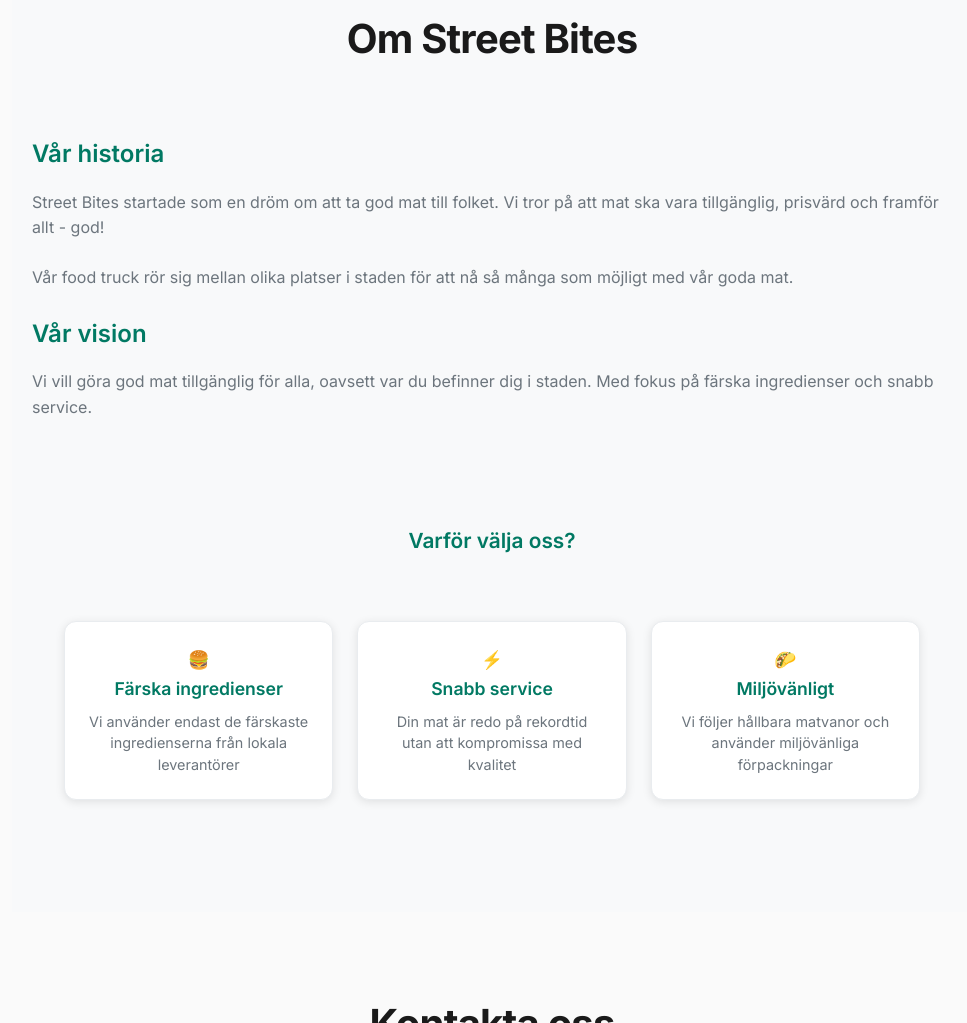
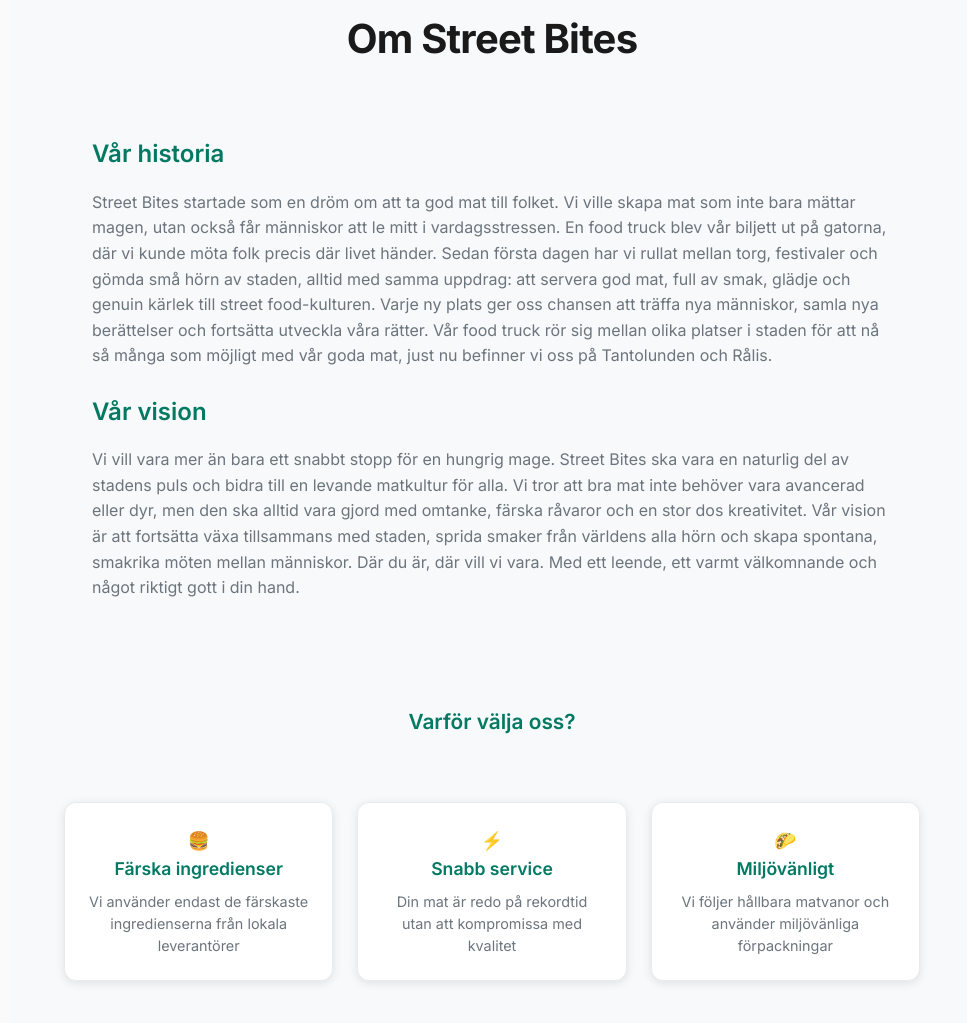
Before and after one commit to ellenliden/DT207G_moment5_2, a website: page index.html in a window 1280 px wide. Shown: the part 1680-2703 px from the top of the page, without its empty margins (148-1115 px from the left). Drawn offline with Linux system fonts and the light colour scheme; no server answers.

Commit message:
lagt till mer info om historia och vision samt finjusterat styling

```diff
--- a/css/main.css
+++ b/css/main.css
@@ -555,6 +555,10 @@
   gap: 3rem;
 }
 
+.about-text {
+  max-width: 50rem;
+  margin: 0 auto;
+}
 .about-text h3 {
   color: #017963;
   margin-bottom: 1rem;
--- a/index.html
+++ b/index.html
@@ -127,18 +127,30 @@
             <h3>Vår historia</h3>
             <p>
               Street Bites startade som en dröm om att ta god mat till folket.
-              Vi tror på att mat ska vara tillgänglig, prisvärd och framför allt
-              - god!
-            </p>
-            <p>
-              Vår food truck rör sig mellan olika platser i staden för att nå så
-              många som möjligt med vår goda mat.
+              Vi ville skapa mat som inte bara mättar magen, utan också får
+              människor att le mitt i vardagsstressen. En food truck blev vår
+              biljett ut på gatorna, där vi kunde möta folk precis där livet
+              händer. Sedan första dagen har vi rullat mellan torg, festivaler
+              och gömda små hörn av staden, alltid med samma uppdrag: att
+              servera god mat, full av smak, glädje och genuin kärlek till
+              street food-kulturen. Varje ny plats ger oss chansen att träffa
+              nya människor, samla nya berättelser och fortsätta utveckla våra
+              rätter. Vår food truck rör sig mellan olika platser i staden för
+              att nå så många som möjligt med vår goda mat, just nu befinner vi
+              oss på Tantolunden och Rålis.
             </p>
 
             <h3>Vår vision</h3>
             <p>
-              Vi vill göra god mat tillgänglig för alla, oavsett var du befinner
-              dig i staden. Med fokus på färska ingredienser och snabb service.
+              Vi vill vara mer än bara ett snabbt stopp för en hungrig mage.
+              Street Bites ska vara en naturlig del av stadens puls och bidra
+              till en levande matkultur för alla. Vi tror att bra mat inte
+              behöver vara avancerad eller dyr, men den ska alltid vara gjord
+              med omtanke, färska råvaror och en stor dos kreativitet. Vår
+              vision är att fortsätta växa tillsammans med staden, sprida smaker
+              från världens alla hörn och skapa spontana, smakrika möten mellan
+              människor. Där du är, där vill vi vara. Med ett leende, ett varmt
+              välkomnande och något riktigt gott i din hand.
             </p>
           </div>
           <div class="about-features">
```
